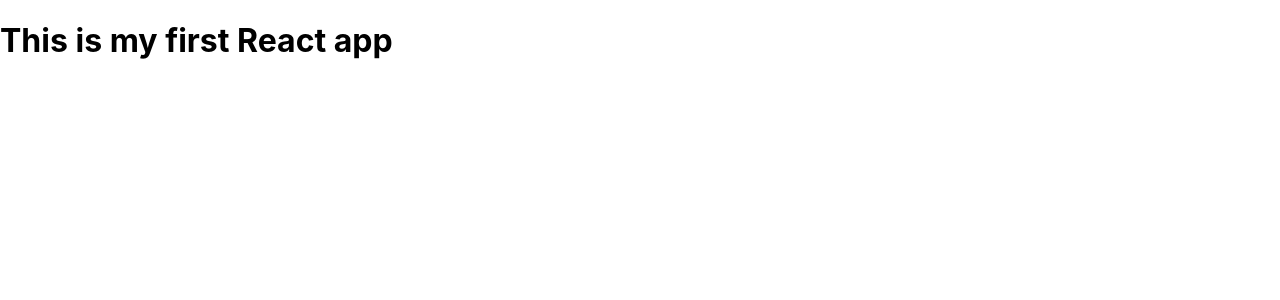
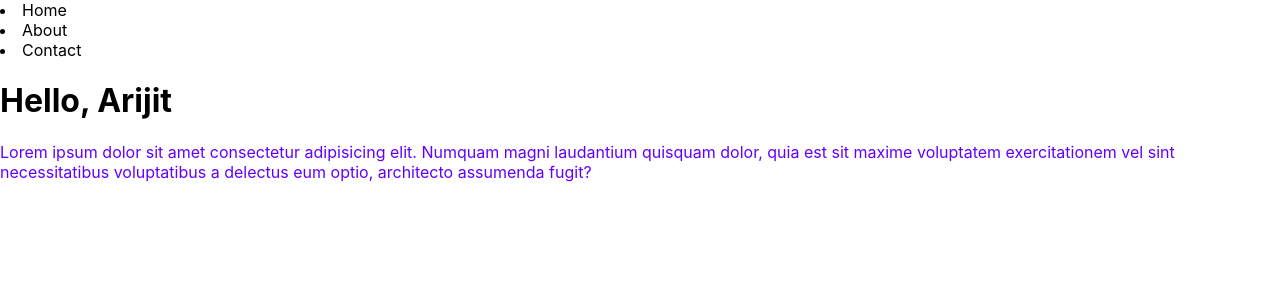
Before and after one commit to Arijit118/Learning-React-Js, a React (Create React App) app: page / in a window 1280 px wide. Shown: the top 300 px of the page. Built offline with nearby package versions, Linux system fonts and the light colour scheme.

Commit message:
Understand Basic workflow

```diff
--- a/src/App.css
+++ b/src/App.css
@@ -36,3 +36,6 @@
     transform: rotate(360deg);
   }
 }
+.container{
+  color: rgb(98, 0, 255);
+}
--- a/src/App.js
+++ b/src/App.js
@@ -1,9 +1,19 @@
-// import logo from './logo.svg';
 import './App.css';
-
+let name="Arijit";
 function App() {
   return (
-    <h1>This is my first React app</h1>
+    <>
+    <nav>
+      <li>Home</li>
+      <li>About</li>
+      <li>Contact</li>
+    </nav>
+    <h1>Hello, {name}</h1>
+    <div className="container">
+      Lorem ipsum dolor sit amet consectetur adipisicing elit. Numquam magni laudantium quisquam dolor, quia est sit maxime voluptatem exercitationem vel sint necessitatibus voluptatibus a delectus eum optio, architecto assumenda fugit?
+    </div>
+    </>
+
   );
 }
 
```
